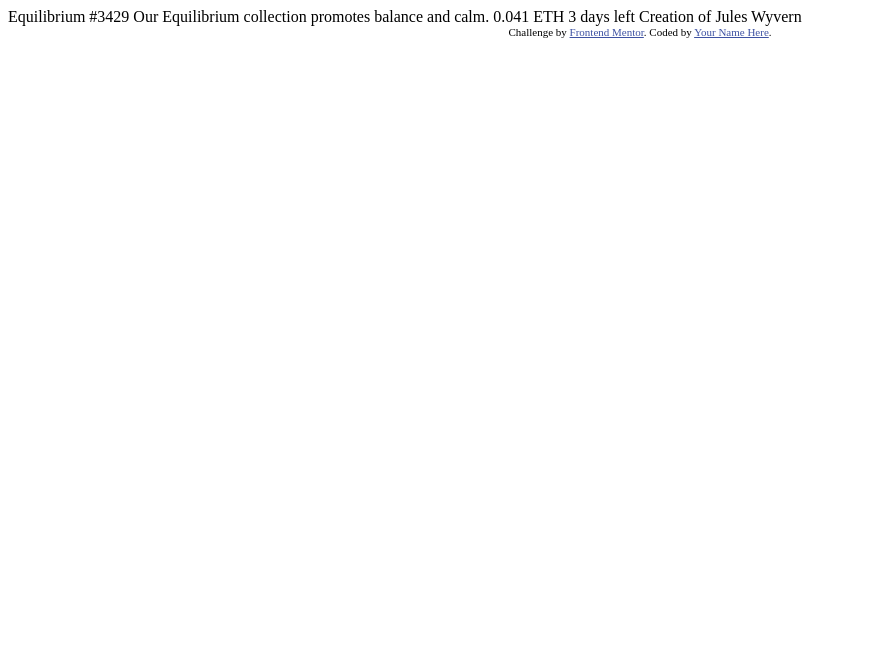
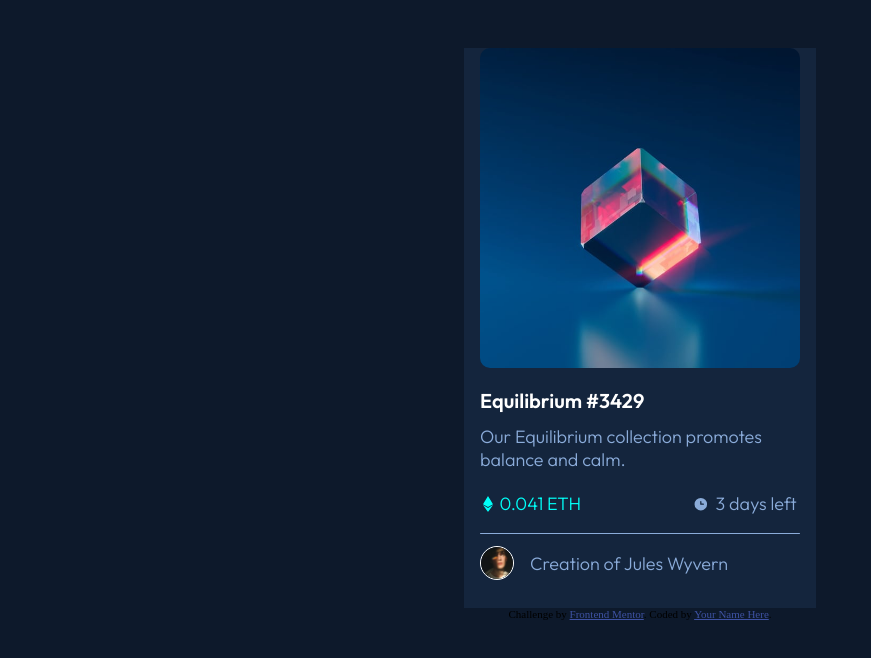
Before and after one commit to sohammk08/nft-preview-card-component-main, a plain HTML site: page index.html in a window 1280 px wide. Shown: the whole page, without its empty margins (0-871 px from the left). Drawn offline with Linux system fonts and the light colour scheme.

Commit message:
almost done

```diff
--- a/index.html
+++ b/index.html
@@ -1,29 +1,49 @@
 <!DOCTYPE html>
 <html lang="en">
-<head>
-  <meta charset="UTF-8">
-  <meta name="viewport" content="width=device-width, initial-scale=1.0"> <!-- displays site properly based on user's device -->
+  <head>
+    <meta charset="UTF-8">
+    <meta name="viewport" content="width=device-width, initial-scale=1.0"> <!-- displays site properly based on user's device -->
 
-  <link rel="icon" type="image/png" sizes="32x32" href="./images/favicon-32x32.png">
+    <link rel="icon" type="image/png" sizes="32x32" href="./images/favicon-32x32.png">
 
-  <title>Frontend Mentor | NFT preview card component</title>
+    <link rel="stylesheet" type="text/css" href="style.css">
 
-  <!-- Feel free to remove these styles or customise in your own stylesheet 👍 -->
-  <style>
-    .attribution { font-size: 11px; text-align: center; }
-    .attribution a { color: hsl(228, 45%, 44%); }
-  </style>
-</head>
+    <title>Frontend Mentor | NFT preview card component</title>
+  </head>
 <body>
+  <!-- Card -->
+  <div class="card">
+    <img src="images/image-equilibrium.jpg">
+    <div class="card_title">
+      <p>Equilibrium #3429</p>
+    </div>
 
-  Equilibrium #3429
+    <p>Our Equilibrium collection promotes balance and calm.</p>
 
-  Our Equilibrium collection promotes balance and calm.
+    <!-- Spc -->
+    <div class="spc">
+      <!-- ethereum balance -->
+      <div class="eth">
+        <img src="images/icon-ethereum.svg">
+        <p>0.041 ETH</p>
+      </div>
+      <!-- time left -->
+      <div class="time">
+        <img src="images/icon-clock.svg">
+        <p>3 days left</p>
+      </div>
+    </div>
 
-  0.041 ETH
-  3 days left
+    <!-- Spr_line -->
+    <div class="spr_line"></div>
 
-  Creation of Jules Wyvern
+    <!-- Created by -->
+    <div class="crby">
+      <img src="images/image-avatar.png">
+      <p>Creation of</p>
+      <div class="au"><p> Jules Wyvern</p></div>
+    </div>
+  </div>
 
   <div class="attribution">
     Challenge by <a href="https://www.frontendmentor.io?ref=challenge" target="_blank">Frontend Mentor</a>.
--- /dev/null
+++ b/style.css
@@ -0,0 +1,95 @@
+@import url('https://fonts.googleapis.com/css2?family=Outfit:wght@300;400;600&display=swap');
+* {
+   background: hsl(217, 54%, 11%);
+}
+.attribution {
+   font-size: 11px;
+   text-align: center;
+}
+.attribution a {
+   color: hsl(228, 45%, 44%);
+}
+.card {
+   background: hsl(216, 50%, 16%);
+   width: 22rem;
+   height: 35rem;
+   margin: 3rem auto 0 auto;
+}
+.card p {
+   background: hsl(216, 50%, 16%);
+   color: hsl(215, 51%, 70%);
+   font-size: 18px;
+   font-family: 'Outfit';
+   font-weight: 300;
+   margin-left: 1rem;
+}
+.card img {
+   display: block;
+   background: hsl(216, 50%, 16%);
+   max-width: 20rem;
+   border-radius: 10px;
+   margin: 1rem auto 0 auto;
+}
+.card_title{background: hsl(216, 50%, 16%);}
+.card_title p {
+   background: hsl(216, 50%, 16%);
+   color: hsl(0, 0%, 100%);
+   font-size: 20px;
+   font-weight: 600;
+   margin-bottom: -0.4rem;
+   max-width: 10.5rem;
+}
+.card_title p:hover {
+   color: hsl(178, 100%, 50%);
+}
+.spc {
+   justify-content: center;
+   margin-top: -0.9rem;
+}
+.spc,
+.eth,
+.time {
+   display: flex;
+   background: hsl(216, 50%, 16%);
+}
+.eth img,
+.time img {
+   background: hsl(216, 50%, 16%);
+   max-height: 1rem;
+   margin-top: 1.35rem;
+   margin: 1.35rem -0.6rem 0 0;
+}
+.eth {margin-right: 7rem;}
+.eth p {color: hsl(178, 100%, 50%);}
+.spr_line {
+   background: hsl(215, 51%, 70%);
+   width: 20rem;
+   height: 0.03rem;
+   border-radius: 10px;
+   margin: 0 auto 0 auto;
+}
+.crby{
+   display: flex;
+   background: hsl(216, 50%, 16%);
+}
+.crby img {
+   max-height: 2rem;
+   border-style: solid;
+   border-color: hsl(0, 0%, 100%);
+   border-width: 0.1rem;
+   border-radius: 20px;
+   margin-left: 1rem;
+   margin: 0.8rem 0 0 1rem;
+}
+.au {
+   background: hsl(216, 50%, 16%);
+   margin-left: -0.1rem;
+   max-width: 8rem;
+   margin-left: 0.4rem;
+}
+.au p {
+   margin-left: -0.2rem;
+}
+.au p:hover{
+   color: hsl(178, 100%, 50%);
+}
```
